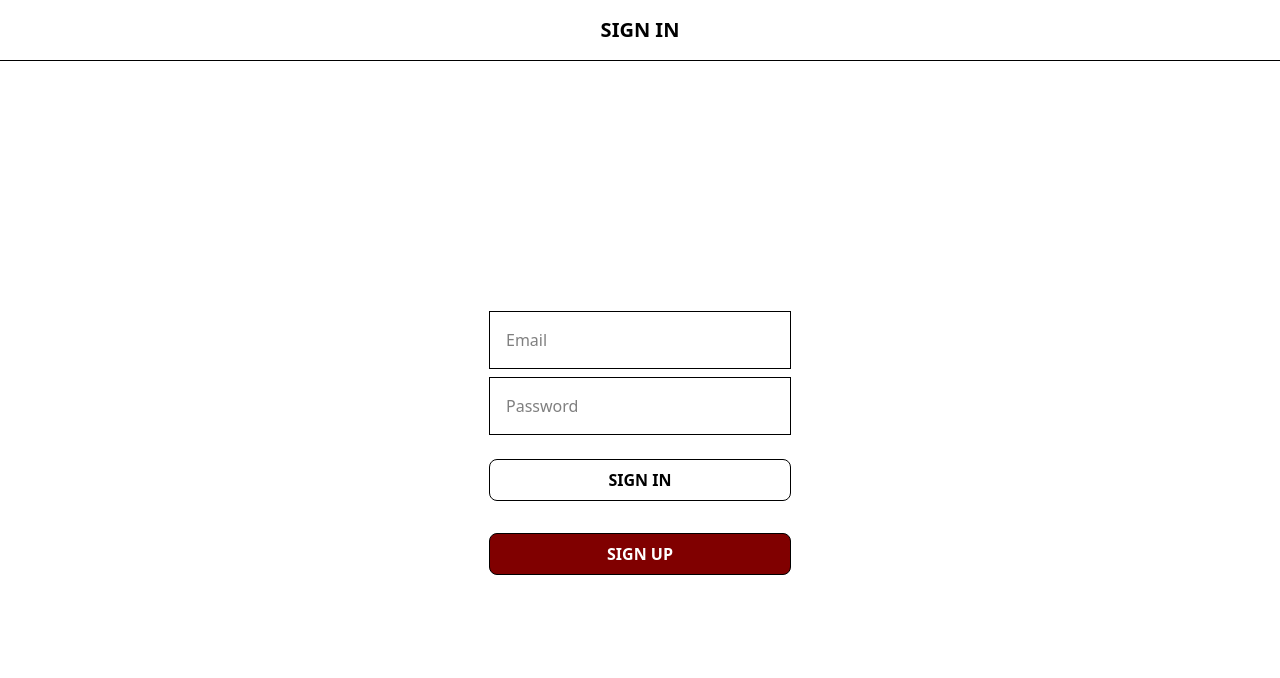
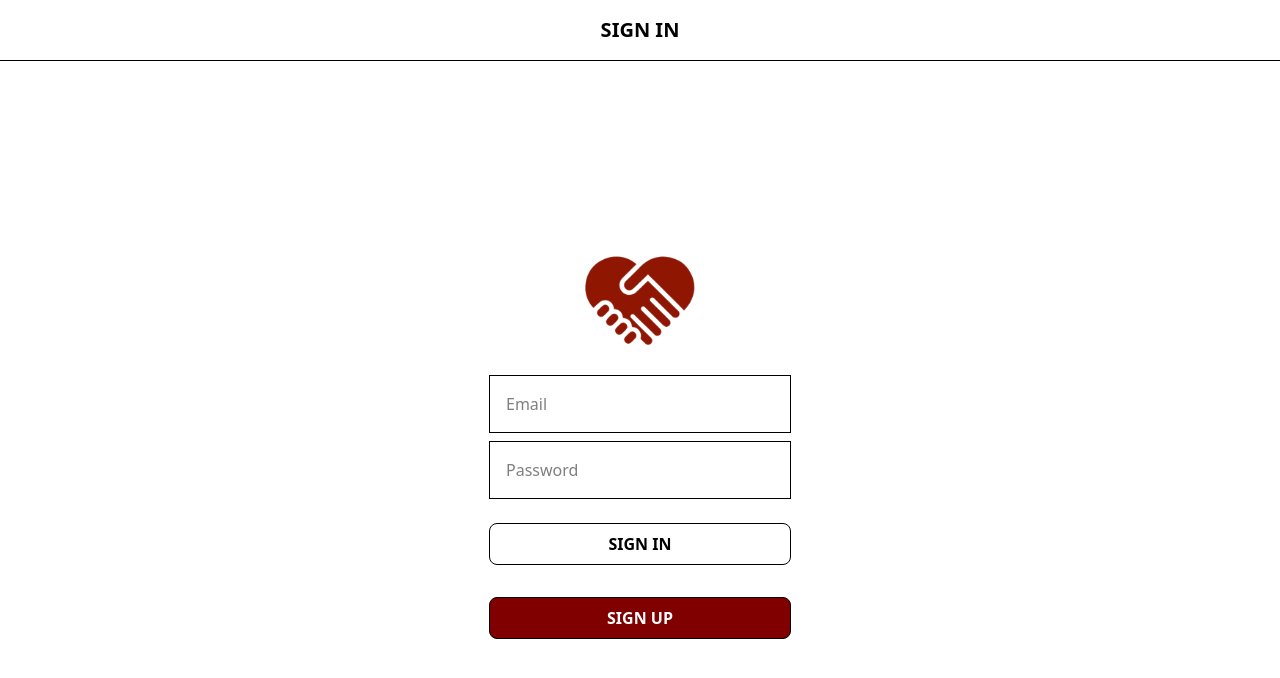
Before and after one commit to DBMS-PM-007/pagbantay-fe, a React (Vite) app: page / in a window 1280 px wide. Shown: the top 678 px of the page. Built offline with nearby package versions, Linux system fonts and the light colour scheme; no server answers.

Commit message:
feat: added pagbantay logo to sign-in page

```diff
--- a/src/pages/Home.tsx
+++ b/src/pages/Home.tsx
@@ -4,6 +4,7 @@ import SignInPage from "./SignInPage";
 import SignUpPage from "./SignUpPage";
 import ToggleButton from "../components/ToggleButton";
 import Header from "../components/Header";
+import PagbantayLogo from "../assets/pagbantay_logo.png";
 
 export default function Home() {
   const [toggle, setToggle] = useState<boolean>(true);
@@ -15,7 +16,9 @@ export default function Home() {
   return (
     <div className="w-screen h-screen flex flex-col items-center">
       <Header title={toggle ? "SIGN IN" : "SIGN UP"} />
+      <UserButton />
       <div className="w-[350px] h-full mt-6 text-center justify-center flex flex-col space-y-4 bg-white text-black p-6">
+        <img src={PagbantayLogo} />
         {toggle ? <SignInPage /> : <SignUpPage />}
         <ToggleButton toggle={toggle} handleToggle={handleToggle} />
       </div>
```
Also changed, not shown: src/assets/pagbantay_logo.png (added).
